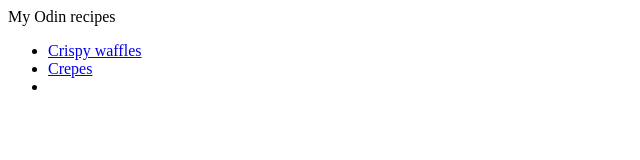
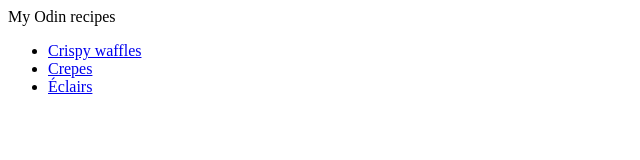
Before and after one commit to Mara2403/odin-recipes, a plain HTML site: page index.html in a window 1280 px wide. Shown: the full height of the page, 0-640 px from the left. Drawn offline with Linux system fonts and the light colour scheme.

Commit message:
Add missing word Éclairs in index.html

```diff
--- a/index.html
+++ b/index.html
@@ -9,7 +9,7 @@
         <ul>
             <li><a href="recipes/crispy-waffles.html">Crispy waffles</a></li>
             <li><a href="recipes/crepes.html">Crepes</a></li>
-            <li> <a href="recipes/eclairs.html"></a></li>
+            <li> <a href="recipes/eclairs.html">Éclairs</a></li>
         </ul>
 
     </body>
```
